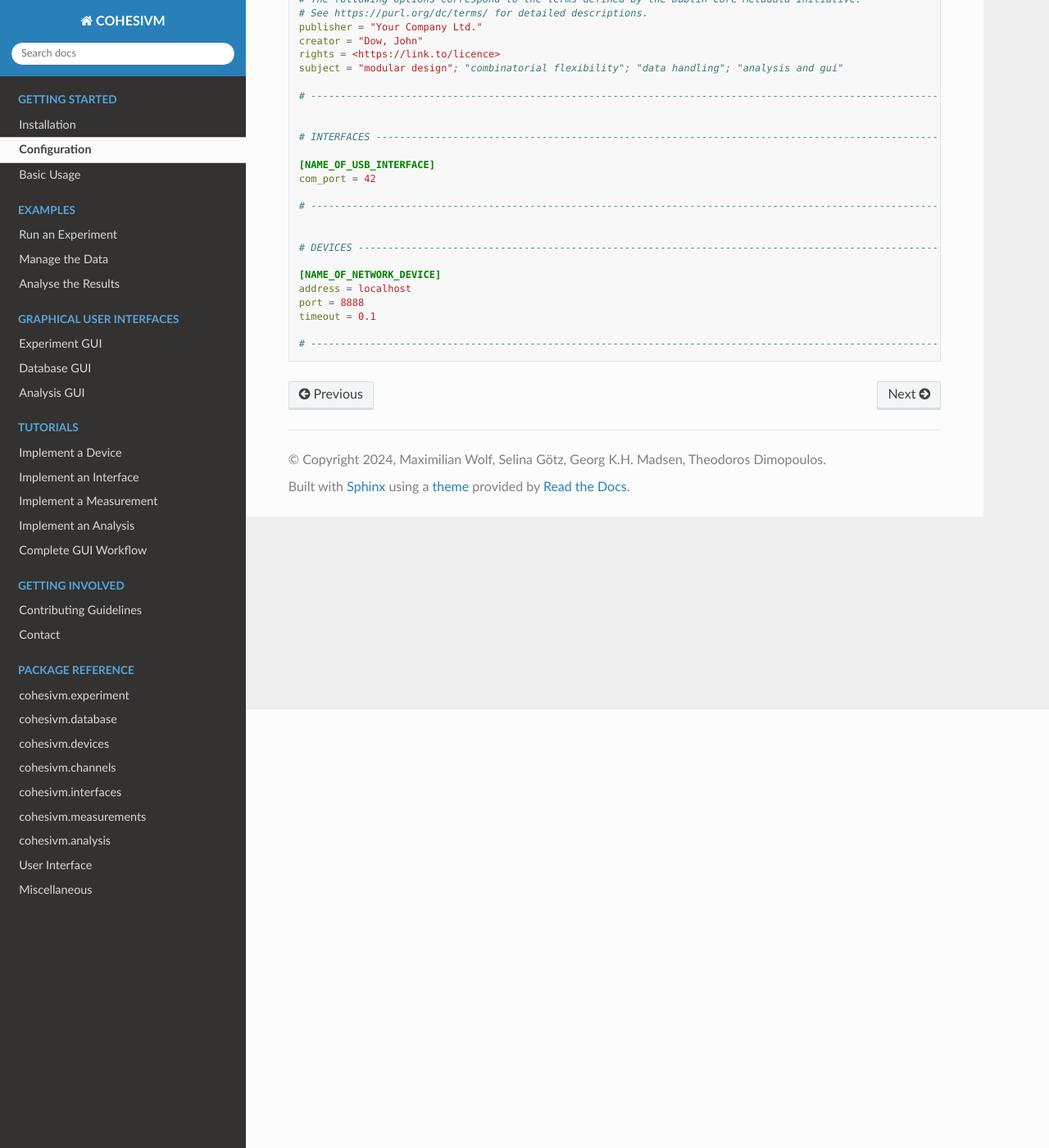
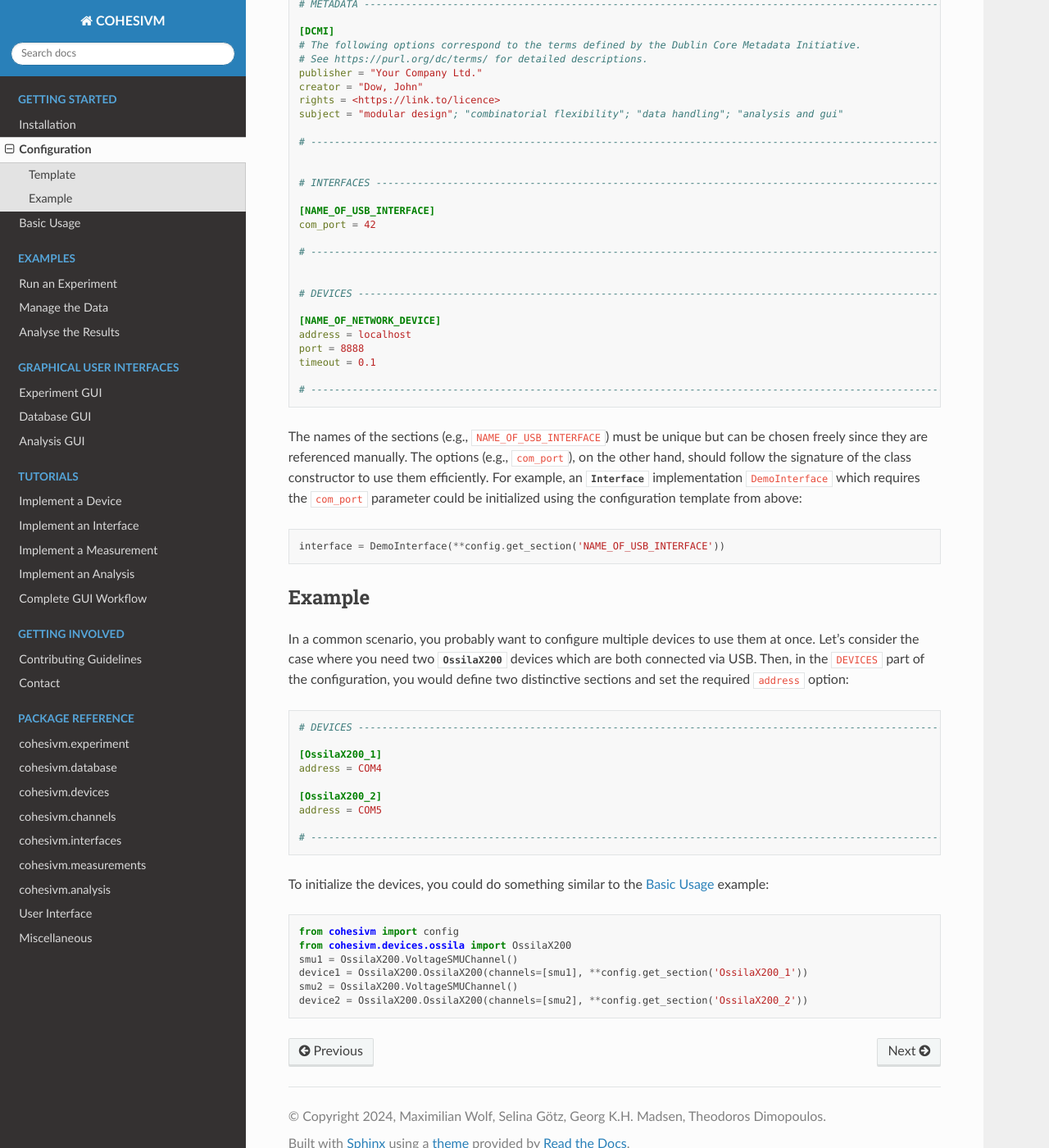
Before and after one commit to mxwalbert/cohesivm, a Sphinx documentation site: the page built from docs/source/getting_started/configuration.md, in a window 1280 px wide and 1400 px high, scrolled down 535 px. Shown: the whole window at 82% size. Built offline with Sphinx 7.4.7 and the Read the Docs theme 3.1.0, drawn with Linux system fonts in a browser that asks for light colours; some of the changed text lies outside the part shown.

Commit message:
docs: added an example in the README's configuration section (#3)

````diff
--- a/docs/source/getting_started/configuration.md
+++ b/docs/source/getting_started/configuration.md
@@ -10,8 +10,10 @@ a config parser which allows to access these values, e.g.:
 Dow, John
 ```
 
-A working file with the implemented interfaces and devices can be copied from the GitHub repository, or you can create
-your own from this template:
+## Template
+
+[A preconfigured file](https://github.com/mxwalbert/cohesivm/blob/main/config.ini) with the currently implemented
+interfaces and devices can be copied from the repository, or you can create your own from this template:
 
 ```ini
 # This file is used to configure the project as well as the devices and interfaces (e.g., COM ports, addresses, ...).
@@ -46,3 +48,45 @@ timeout = 0.1
 
 # ---------------------------------------------------------------------------------------------------------------------
 ```
+
+The names of the sections (e.g., ``NAME_OF_USB_INTERFACE``) must be unique but can be chosen freely since they are
+referenced manually. The options (e.g., ``com_port``), on the other hand, should follow the signature of the class
+constructor to use them efficiently. For example, an {class}`~cohesivm.interfaces.Interface` implementation
+``DemoInterface`` which requires the ``com_port`` parameter could be initialized using the configuration template
+from above:
+
+```python
+interface = DemoInterface(**config.get_section('NAME_OF_USB_INTERFACE'))
+```
+
+## Example
+
+In a common scenario, you probably want to configure multiple devices to use them at once. Let's consider the case
+where you need two {class}`~cohesivm.devices.ossila.OssilaX200` devices which are both connected via USB. Then, in the
+``DEVICES`` part of the configuration, you would define two distinctive sections and set the required ``address``
+option:
+
+```ini
+# DEVICES -------------------------------------------------------------------------------------------------------------
+
+[OssilaX200_1]
+address = COM4
+
+[OssilaX200_2]
+address = COM5
+
+# ---------------------------------------------------------------------------------------------------------------------
+```
+
+To initialize the devices, you could do something similar to the {doc}`Basic Usage</getting_started/basic_usage>`
+example:
+
+
+```python
+from cohesivm import config
+from cohesivm.devices.ossila import OssilaX200
+smu1 = OssilaX200.VoltageSMUChannel()
+device1 = OssilaX200.OssilaX200(channels=[smu1], **config.get_section('OssilaX200_1'))
+smu2 = OssilaX200.VoltageSMUChannel()
+device2 = OssilaX200.OssilaX200(channels=[smu2], **config.get_section('OssilaX200_2'))
+```
````
Also changed, not shown: README.md (+47 -2 lines).
